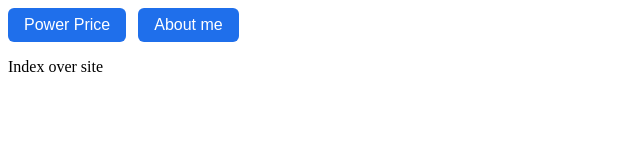
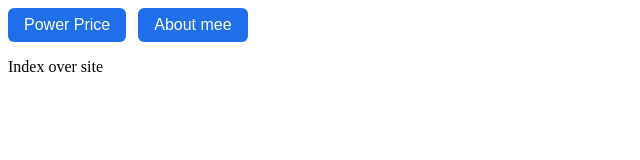
Before and after one commit to dkmabach/Bach, a plain HTML site: page index.html in a window 1280 px wide. Shown: the full height of the page, 0-640 px from the left. Drawn offline with Linux system fonts and the light colour scheme.

```diff
--- a/index.html
+++ b/index.html
@@ -1,6 +1,6 @@
 <nav style="display: flex; gap: 12px; margin-bottom: 16px;">
   <a href="Power%20price.html" style="display: inline-block; padding: 8px 16px; background: #1f6feb; color: white; text-decoration: none; border-radius: 6px; font-family: Arial, sans-serif;">Power Price</a>
-  <a href="About%20me.html" style="display: inline-block; padding: 8px 16px; background: #1f6feb; color: white; text-decoration: none; border-radius: 6px; font-family: Arial, sans-serif;">About me</a>
+  <a href="About%20me.html" style="display: inline-block; padding: 8px 16px; background: #1f6feb; color: white; text-decoration: none; border-radius: 6px; font-family: Arial, sans-serif;">About mee</a>
 </nav>
 
 Index over site
```
